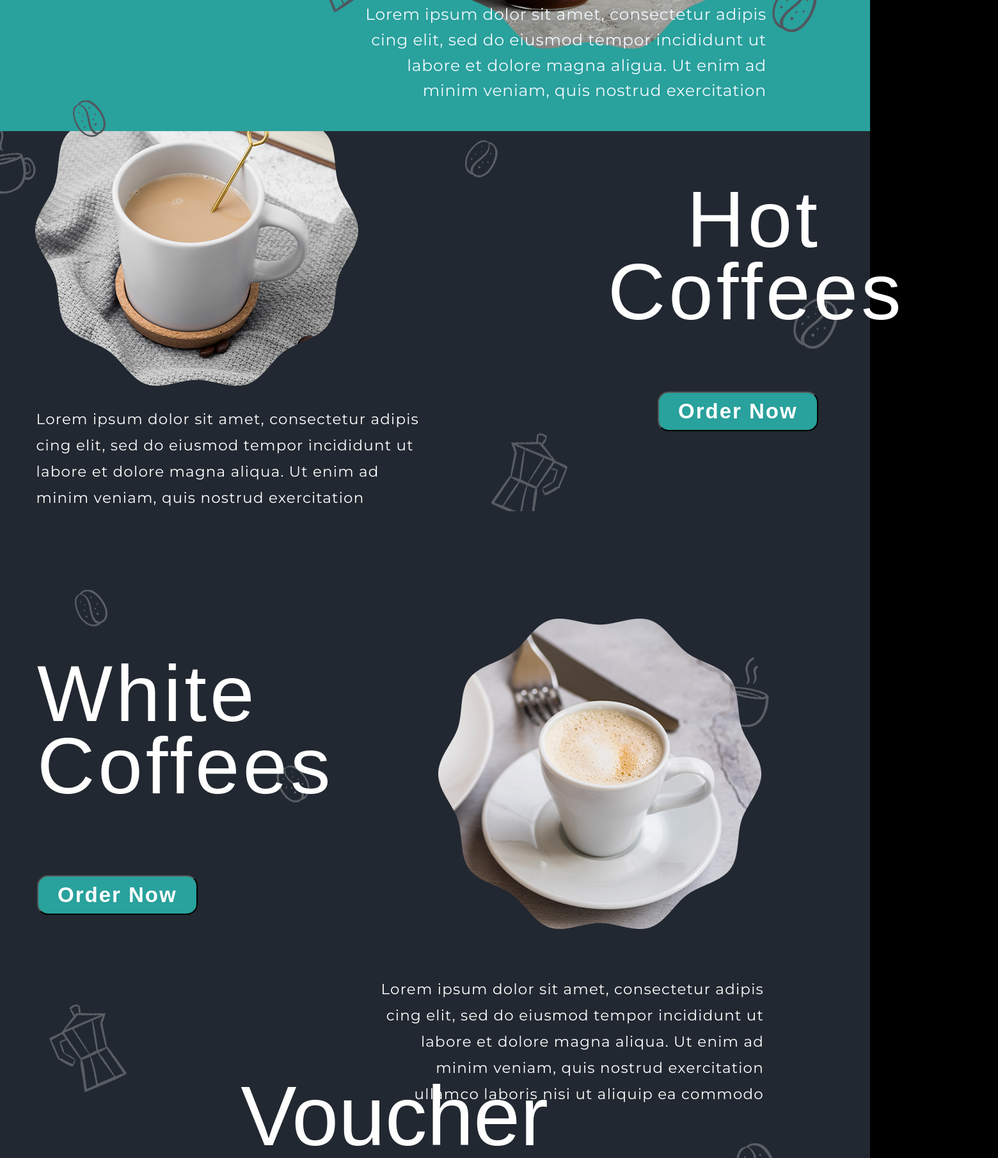
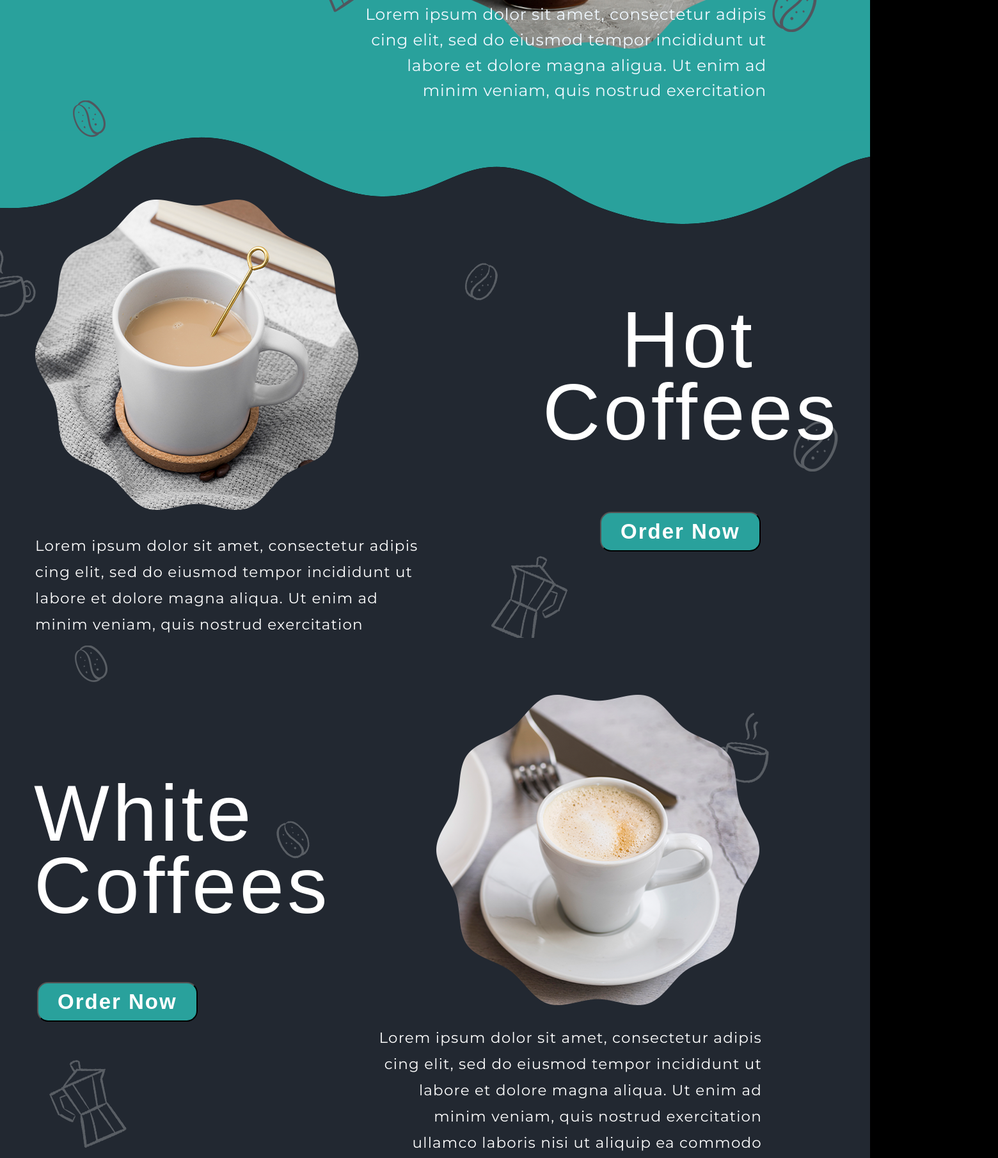
Before and after one commit to Old-Butt-Gold/Coffee-Time, a plain HTML site: page index.html in a window 1280 px wide. Shown: the part 1567-3377 px from the top of the page at 64% size, 1560 px wide, since content can reach past the window. Drawn offline with Linux system fonts and the light colour scheme; a web font is replaced by a local one.

Commit message:
God save this project plz
<3

```diff
--- a/index.html
+++ b/index.html
@@ -35,12 +35,12 @@
     <!--end of header-->
     <div id="container">
 
-        <div id="main_block">
-            <div class="MiniPicture1">
+        <div id="main-block">
+            <div class="icons-ct">
                 <img src="assets/section_1-2/Icon.png" alt="Иконки1">
             </div>
 
-            <div class="CoffeeTime">
+            <div class="Coffee-Time">
                 <h1>Coffee Time</h1>
                 <h3>YOUR HEADLINE</h3>
                 <p>Lorem ipsum dolor sit amet, consectetur adipiscing elit, sed <br> do eiusmod tempor incididunt ut labore et dolore magna
@@ -59,20 +59,20 @@
                 <img src="assets/section_1-2/Add_lay.png" alt="Волна">
             </div>
 
-            <div class="BlackCoffee">
+            <div class="Black-Coffee">
                 <p>Black <br> Coffees</p>
             </div>
 
-            <div class="MiniPicture2">
+            <div class="icons-cot">
                 <img src="assets/section_1-2/Icon2.png" alt="Иконки2">
             </div>
 
-            <div class="CupOfCoffee">
+            <div class="Cup-Of-Coffee">
                 <img src="assets/section_1-2/CupOfCoffee.png" alt="">
             </div>
         </div>
 
-        <div id="footer_block">
+        <div id="footer-block">
             <input type="button" class="B2" value="Order Now">
             <div class="Text">
                 <p class="T1">Lorem ipsum dolor sit amet, consectetur adipis<br/>
@@ -85,30 +85,27 @@
     </div>
 
     <!--end of section 1-2-->
-
-    <!--
-    <div class="wave">
-        <img src="assets/section_8/wave.png" alt="wave">
+    <div>
+        <img id="ord-wave" src="assets/section_6-7/wave_down.png" alt="wave">
     </div>
-    -->
     <!------------------------------SECTION 3--------------------------------------->
     <section class="orders">
         <div id="orders-container">
-            <div class="orders_item" id="orders-LPart">
-                <img class="orders_IMG" src="assets/section_3/hot_coffee_img.png" alt="hot-coffee">
+            <div class="orders-item" id="orders-LPart">
+                <img class="orders-IMG" src="assets/section_3/hot_coffee_img.png" alt="hot-coffee">
             </div>
 
-            <div class="orders_item" id="orders_RPart">
-                <div class="title" id="orders_TITLE">
+            <div class="orders-item" id="orders-RPart">
+                <div class="title-text" id="orders-TITLE">
                     Hot Coffees
                 </div>
                 <div>
-                    <button class="button_class" id="orders_BUTTON">Order Now</button>
+                    <button class="button-class" id="orders-BUTTON">Order Now</button>
                 </div>
             </div>
 
-            <div class="orders_item">
-                <div class="p-text" id="orders_TEXT"><p>
+            <div class="orders-item">
+                <div class="p-text" id="orders-TEXT"><p>
                     Lorem ipsum dolor sit amet, consectetur adipis
                     cing elit, sed do eiusmod tempor incididunt ut
                     labore et dolore magna aliqua. Ut enim ad
@@ -124,21 +121,21 @@
     <section class="orders2">
         <div id="orders2-container">
 
-            <div class="orders_item" id="orders2_LPart">
-                <div class="title" id="orders2_TITLE">
+            <div class="orders-item" id="orders2-LPart">
+                <div class="title-text" id="orders2-TITLE">
                     <p>White Coffees</p>
                 </div>
-                <div>
-                    <button class="button_class" id="orders2_BUTTON">Order Now</button>
+                <div class="orders2_LPart">
+                    <button class="button-class" id="orders2-BUTTON">Order Now</button>
                 </div>
             </div>
 
-            <div class="orders_item">
-                <img id="orders2_IMG" src="assets/section_4/white_coffee_img.png" alt="white-coffee">
+            <div class="orders-item">
+                <img id="orders2-IMG" src="assets/section_4/white_coffee_img.png" alt="white-coffee">
             </div>
         </div>
-        <div class="orders_item">
-            <div class="p-text" id="orders2_TEXT"><p>
+        <div class="orders-item">
+            <div class="p-text" id="orders2-TEXT"><p>
                 Lorem ipsum dolor sit amet, consectetur adipis
                 cing elit, sed do eiusmod tempor incididunt ut
                 labore et dolore magna aliqua. Ut enim ad
@@ -157,10 +154,10 @@
                 <p id="voucher-text">Voucher</p>
             </div>
             <div class="vauch-item">
-                <img id="voucher_IMG" src="assets/section_5/voucher_img.png" alt="voucher">
+                <img id="voucher-IMG" src="assets/section_5/voucher_img.png" alt="voucher">
             </div>
             <div class="vauch-item">
-                <button class = "button_class" id="get-voucher-now">Get Voucher Now</button>
+                <button class = "button-class" id="get-voucher-now">Get Voucher Now</button>
             </div>
         </div>
     </section>
--- a/style.css
+++ b/style.css
@@ -69,22 +69,22 @@ header .logo {
 
 /*секция 1-2*/
 
-#main_block {
+#main-block {
     position: relative;
 }
 
-.MiniPicture1 {
+.icons-ct {
     position: absolute;
     left: 15%;
     top: 26%;
     z-index: 10;
 }
 
-.CoffeeTime {
+.Coffee-Time {
     width: 690px;
 }
 
-.CoffeeTime h1 {
+.Coffee-Time h1 {
     font-family: 'Grand Hotel', sans-serif;
     font-weight: 400;
     color: aliceblue;
@@ -94,7 +94,7 @@ header .logo {
     margin-bottom: 0;
 }
 
-.CoffeeTime h3 {
+.Coffee-Time h3 {
     font-weight: 700;
     color: aliceblue;
     font-size: 32px;
@@ -102,7 +102,7 @@ header .logo {
     margin: 29.5px 0 0 57px;
 }
 
-.CoffeeTime p {
+.Coffee-Time p {
     color: aliceblue;
     letter-spacing: 0.17px;
     line-height: 1.5;
@@ -145,7 +145,7 @@ header .logo {
     margin-top: 95px;
 }
 
-.BlackCoffee p {
+.Black-Coffee p {
     font-family: 'Grand Hotel', sans-serif;
     color: aliceblue;
     font-size: 126px;
@@ -157,14 +157,14 @@ header .logo {
     z-index: 12;
 }
 
-.MiniPicture2 {
+.icons-cot {
     position: absolute;
     left: 13.5%;
     top: 167.4%;
     z-index: 10;
 }
 
-#footer_block {
+#footer-block {
     max-width: 1278px;
     position: relative;
     margin-top: 63.62%;
@@ -207,7 +207,7 @@ header .logo {
     line-height: 39.7px;
 }
 
-.CupOfCoffee {
+.Cup-Of-Coffee {
     position: absolute;
     left: 50.8%;
     top: 176.5%;
@@ -217,7 +217,7 @@ header .logo {
 
 /*Для секций 3-5*/
 
-.button_class {
+.button-class {
     font-size: 33px;
     line-height: 28px;
     color: #ffffff;
@@ -230,7 +230,7 @@ header .logo {
     letter-spacing: 2px;
 }
 
-.title {
+.title-text {
     font-size: 125px;
     letter-spacing: 5px;
     line-height: 113px;
@@ -242,14 +242,21 @@ header .logo {
 
 /*section_3*/
 
+/* #ord-wave {
+    padding: 100px 0 0 0;
+    margin: 100px 0 0 0;
+} */
+
+#ord-wave {
+    margin: 30px auto auto auto;
+}
+
 .orders {
     background-image: url('assets/section_3/background_icons_img.png');
     background-repeat: no-repeat;
     background-blend-mode:soft-light;
     background-position: center;
     background-position-y: 31px;
-    margin-top: 0px;
-    margin-bottom: 98px;
 }
 
 #orders-container {
@@ -258,40 +265,35 @@ header .logo {
     flex-wrap: wrap;
     justify-content: space-between;
     width: 1440px;
-    padding: 0 100px;
 }
 
-#orders-container .orders_ITEM {
+/* #orders-container .orders-ITEM {
     margin-top: 40px;
-}
+} */
 
-.orders_IMG {
+.orders-IMG {
     width: 505px;
     display: flex;
     justify-content: space-between;
-    margin-left: 34.8px;
-    margin-top: -43.5px;
-    margin-bottom: 86.8px;
+    padding: 0 0 0 100px;
+    margin: -42px 0 0 35px;
 }
 
-#orders_RPart {
-    margin-top: 60px;
-    margin-right: 100px;
+#orders-RPart {
+    margin-top: 20px;
 }
 
-#orders_TITLE {
+#orders-TITLE {
     text-align: right;
-    margin-right: 77px;
-    margin-bottom: 60px;
-    margin-top: 64px;
+    margin: 100px 79px 0 0;
+    padding: 0 100px 0 0;
 }
 
-#orders_BUTTON {
-    margin-top: 40px;
-    margin-left: 78px;
+#orders-BUTTON {
+    margin: 100px 0 0 90px;
 }
 
-#orders_BUTTON:hover {
+#orders-BUTTON:hover {
     background-color: white;
     color: #29a19c;
 }
@@ -304,9 +306,9 @@ header .logo {
     font-weight: 400;
 }
 
-#orders_TEXT{
-    margin-top: -55px;
-    margin-left: 36.6px;
+#orders-TEXT{
+    padding: 5px 0 0 100px;
+    margin: -34px 0 0 35px;
     max-width: 599px;
 }
 
@@ -323,7 +325,7 @@ header .logo {
     background-image: url('assets/section_4/backgrounf_icons_img.png');
     background-repeat: no-repeat;
     background-position: center;
-
+    margin-bottom: 59px;
 }
 
 #orders2-container {
@@ -333,40 +335,42 @@ header .logo {
 
 }
 
-#orders2_LPart {
+#orders2-LPart {
     margin-left: 100px;
+    margin-top: 100px;
 }
 
-#orders2_TITLE {
+#orders2-TITLE {
     text-align: left;
-    margin-top: 130px;
-    margin-bottom: 115px;
-    margin-left: 38px;
+    margin: 17px 0 0 3px;
+    padding: 100px 0 0 30px;
 }
 
-.orders2_RPart {
-    margin-right: 70px;
+/* .orders2_RPart {
+    margin: 0 0 0 auto;
+    padding-right: 100px;
+} */
+
+#orders2-IMG {
+    margin: 0 100px 20px 0;
+    padding: 89px 73px 0 0;
 }
 
-#orders2_IMG {
-    margin-right: 100px;
-    padding: 70px;
-}
-
-#orders2_BUTTON:hover {
+#orders2-BUTTON:hover {
     background-color: white;
     color: #29a19c;
 }
 
-#orders2_BUTTON {
+#orders2-BUTTON {
     margin-left: 38px;
+    margin-top: 95px;
 }
 
-#orders2_TEXT {
+#orders2-TEXT {
     text-align: right;
-    max-width: 600px;
-    margin-left: auto;
-    margin-right: 166px; /*----->100PX!------*/
+    max-width: 599px;
+    margin: 0 100px 0 auto;
+    padding: 5px 69px 0 0;
 }
 
 /*end of section_4*/
@@ -379,7 +383,7 @@ header .logo {
     background-blend-mode:soft-light;
     background-position: center;
     margin-left: 20px;
-    margin-top: -5px;
+    margin-top: 85px;
 }
 
 .voucher-conteiner {
@@ -401,7 +405,7 @@ header .logo {
     margin: -4px 0 64px -47px;
 }
 
-#voucher_IMG {
+#voucher-IMG {
     width: 802px;
     height: 401px;
     filter: drop-shadow(-12.586px 15.543px 13.5px rgba(0,0,0,0.31));
```
Also changed, not shown: assets/section_3/background_icons.png (added).
